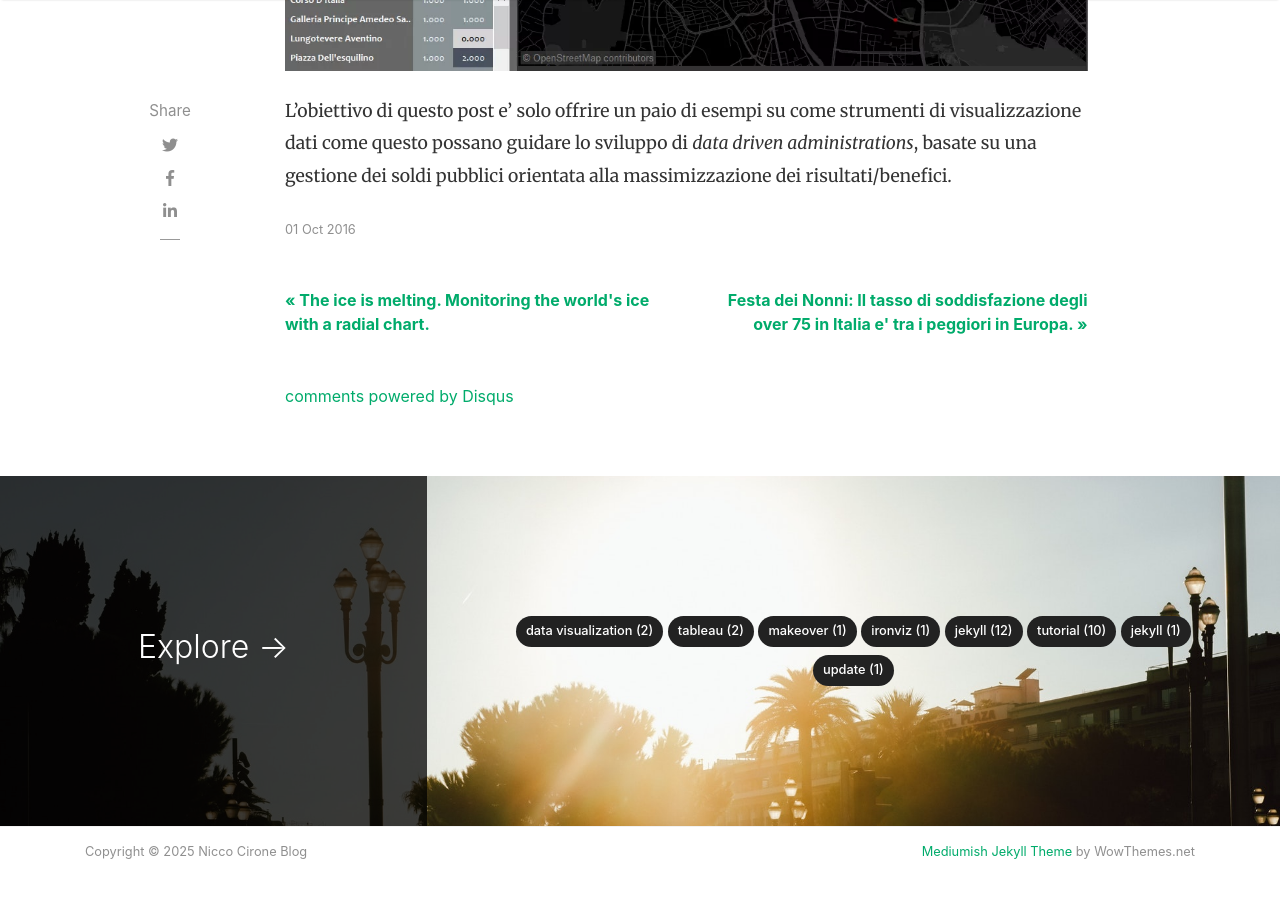
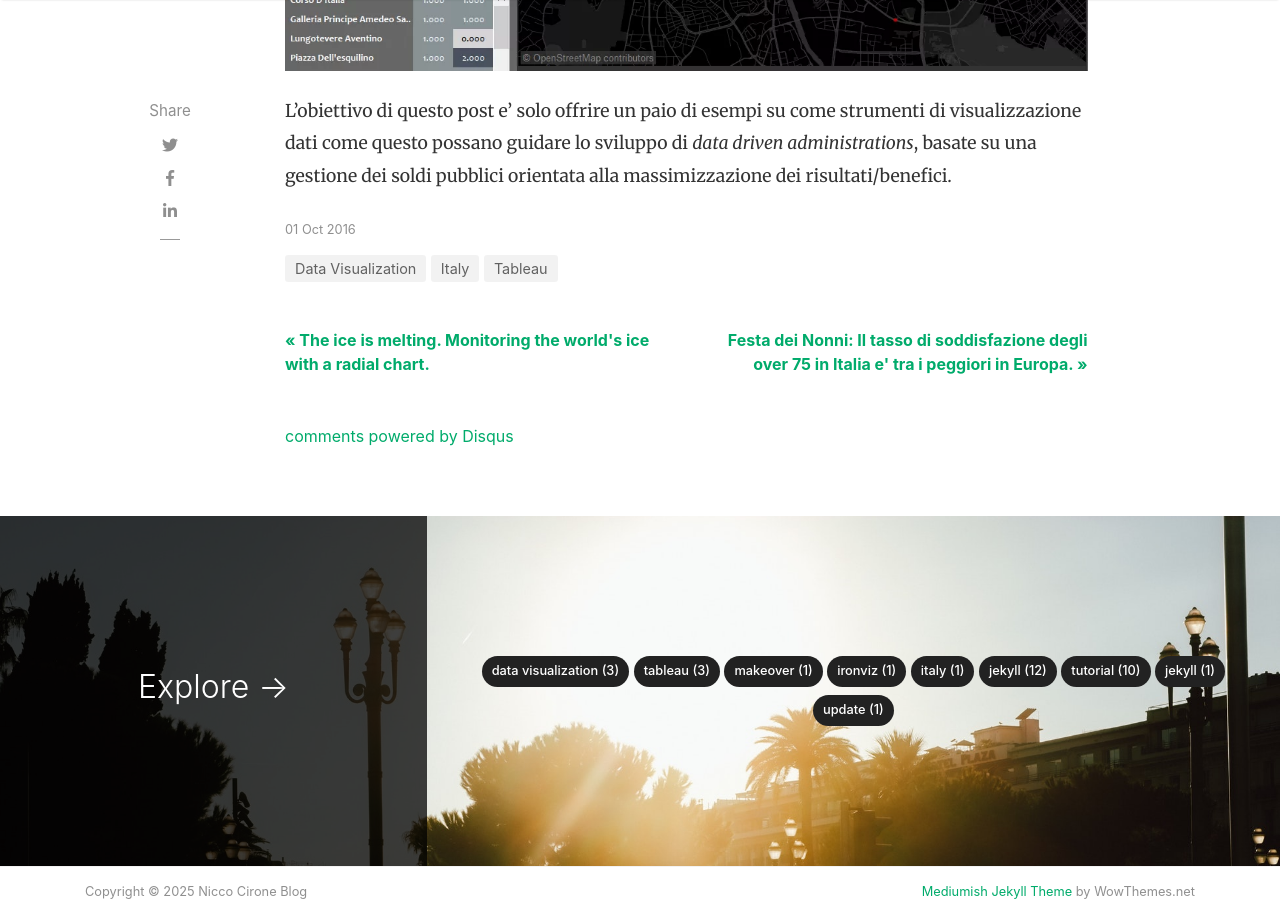
Before and after one commit to Nicco-Cirone/blog, a Jekyll site: the page built from _posts/2016-10-01-le-strade-piu-pericolose-di-roma-la-mappa-e-i-dati.md, in a window 1280 px wide and 900 px high, scrolled down 4473 px. Built offline with Jekyll 4.4.1, drawn with Linux system fonts in a browser that asks for light colours; nearby versions of some CDN libraries; comment, search, counter and statistics services are not loaded.

Commit message:
Update 2016-10-01-le-strade-piu-pericolose-di-roma-la-mappa-e-i-dati.md

```diff
--- a/_posts/2016-10-01-le-strade-piu-pericolose-di-roma-la-mappa-e-i-dati.md
+++ b/_posts/2016-10-01-le-strade-piu-pericolose-di-roma-la-mappa-e-i-dati.md
@@ -2,6 +2,7 @@
 title: "Le strade piu' pericolose di Roma: La mappa e i dati."
 date: 2016-10-01 13:39:38
 layout: post
+categories: [ Data Visualization, Tableau, Italy ]
 ---
 
 Segnaletica inesistente, intersezioni non regolate, luminosita' insufficiente, buche.
```
